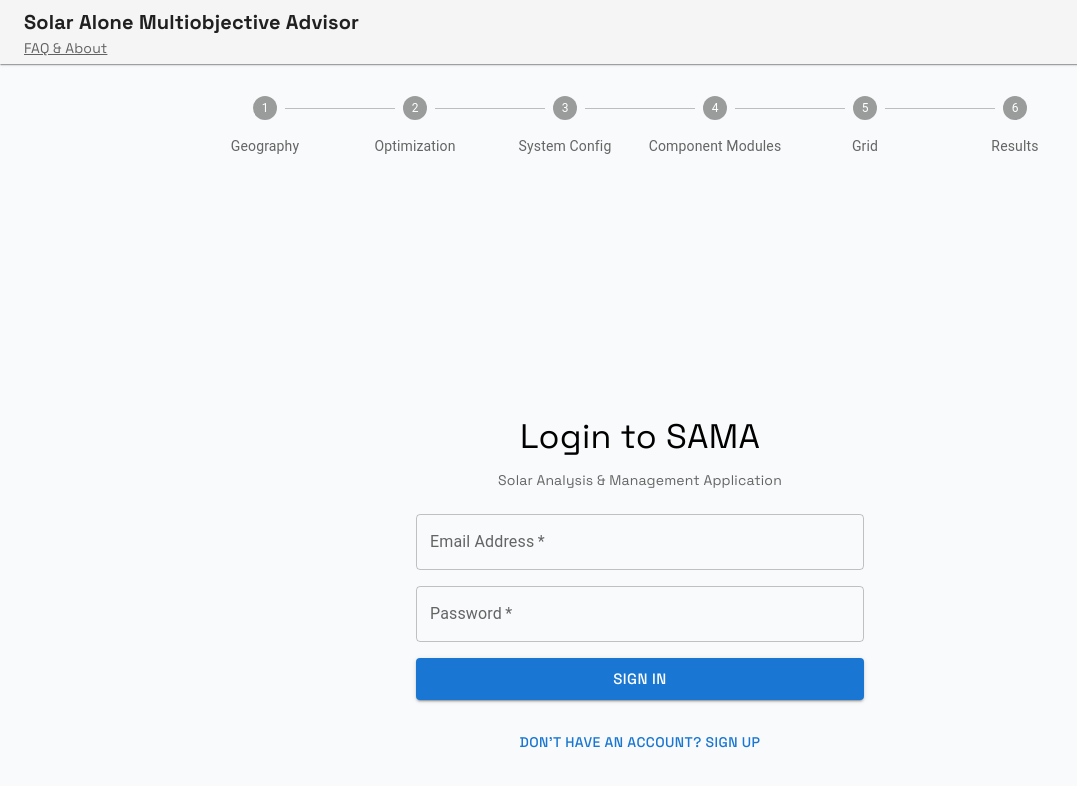
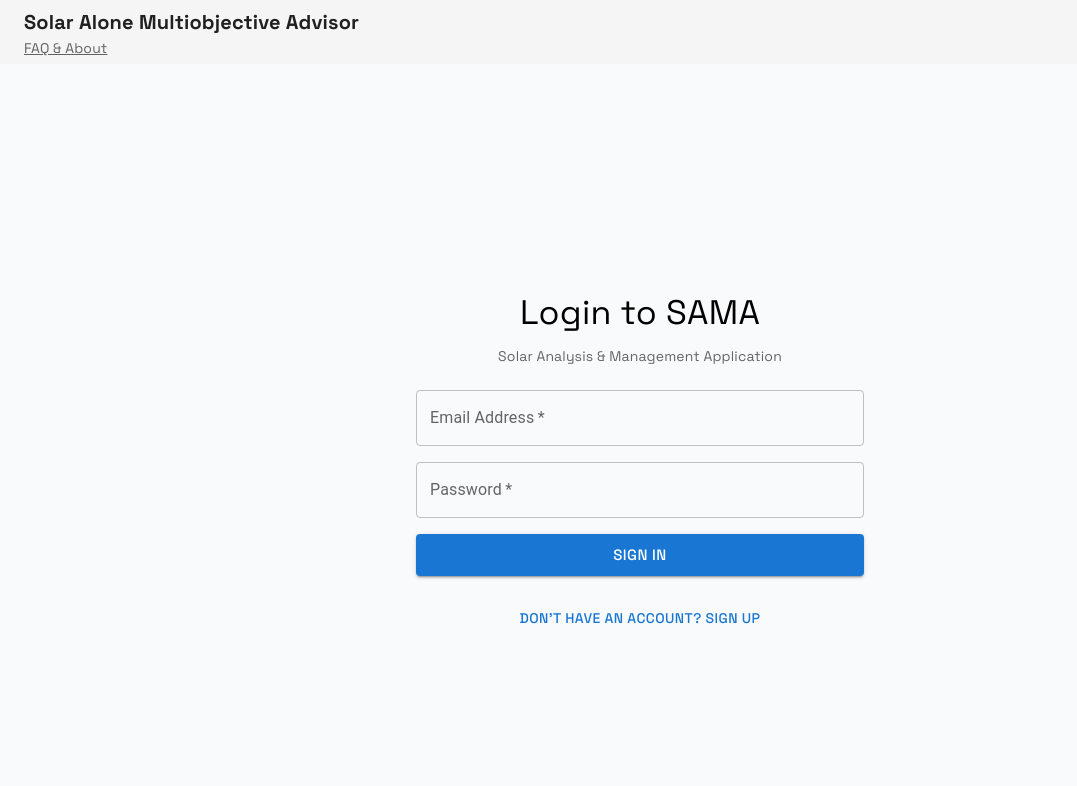
Before and after one commit to mlekhi/SAMA, a React (Vite) app in the folder frontend/: page /login in a window 1280 px wide. Shown: the top 786 px of the page, without its empty margins (0-1077 px from the left). Built offline with nearby package versions, Linux system fonts and the light colour scheme; no server answers.

Commit message:
removing formstepper on login

```diff
--- a/frontend/src/renderer/App.jsx
+++ b/frontend/src/renderer/App.jsx
@@ -55,7 +55,7 @@ function App() {
       <div className="min-h-screen bg-gray-50">
         {/* Persistent Header */}
         <Header auth={auth} user={user} />
-        <FormStepper auth={auth} />
+        {user && <FormStepper auth={auth} />}
         {/* Main Content */}
         <main className="pt-0">
           <Routes>
```
